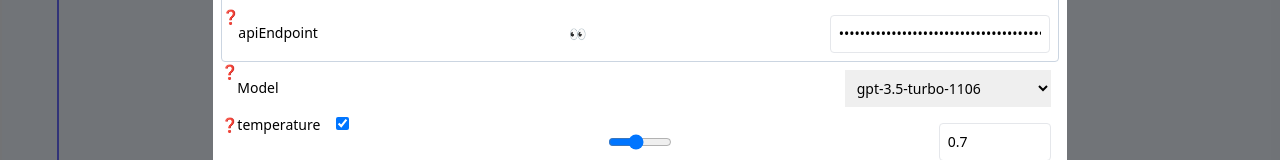
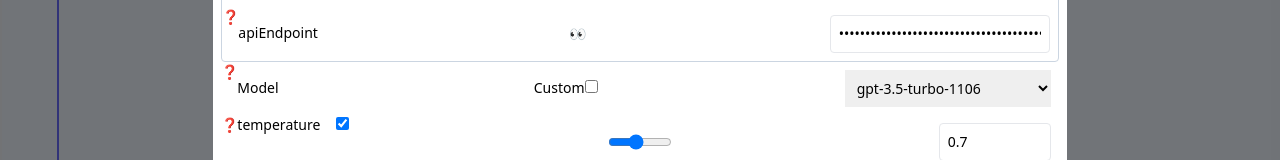
Before and after one commit to heimoshuiyu/chatgpt-api-web, a Preact app: page / in a window 1280 px wide. Both pictures are taken after a click on the element 669 px from the left and 30 px from the top of the page. Shown: the part 404-564 px from the top of the page. Built offline with nearby package versions, Linux system fonts and the light colour scheme.

Commit message:
allow custom model

```diff
--- a/src/settings.tsx
+++ b/src/settings.tsx
@@ -47,10 +47,31 @@ const SelectModel = (props: {
   setChatStore: (cs: ChatStore) => void;
   help: string;
 }) => {
+  let shouldIUseCustomModel: boolean = true
+  for (const model in models) {
+    if (props.chatStore.model === model) {
+      shouldIUseCustomModel = false
+    }
+  }
+  const [useCustomModel, setUseCustomModel] = useState(shouldIUseCustomModel);
   return (
     <Help help={props.help}>
       <label className="m-2 p-2">Model</label>
-      <select
+      <span onClick={() => {
+        setUseCustomModel(!useCustomModel);
+      }} className="m-2 p-2">
+        <label>{Tr("Custom")}</label>
+        <input className="" type="checkbox" checked={useCustomModel} />
+      </span>
+      {
+        useCustomModel ?
+          <input
+            className="m-2 p-2 border rounded focus w-32 md:w-fit"
+            value={props.chatStore.model} onChange={(event: any) => {
+              const model = event.target.value as string;
+              props.chatStore.model = model;
+              props.setChatStore({ ...props.chatStore });
+            }} /> : <select
               className="m-2 p-2"
               value={props.chatStore.model}
               onChange={(event: any) => {
@@ -64,6 +85,7 @@ const SelectModel = (props: {
               <option value={opt}>{opt}</option>
             ))}
           </select>
+      }
     </Help>
   );
 };
```
Lines whose indentation alone changed are shown as unchanged.
